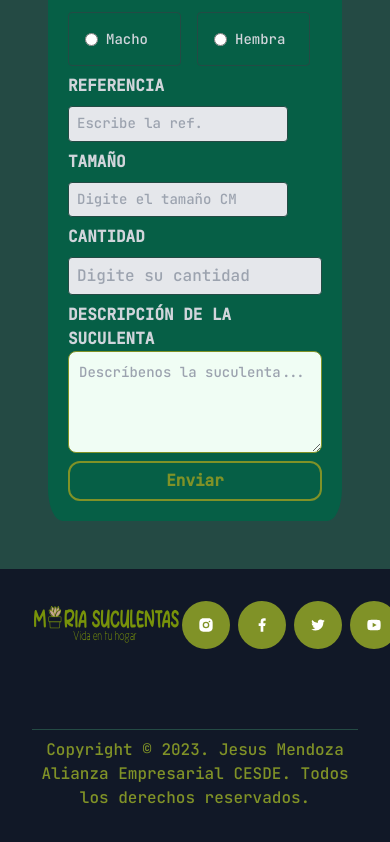
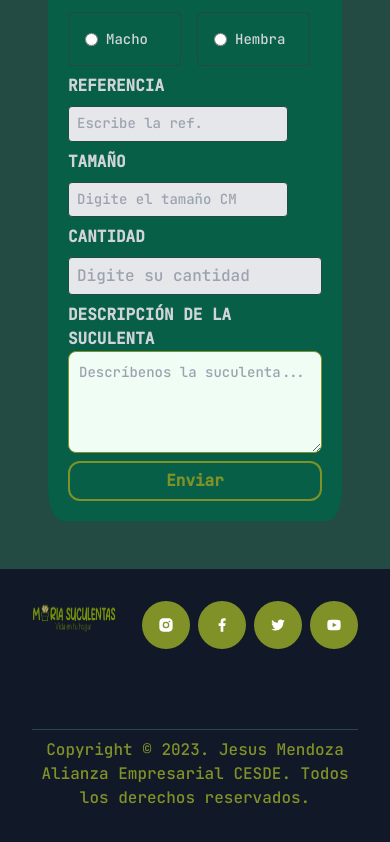
Before and after one commit to JsMendoza13/MariSuculenta, a React (Vite) app: page /productos in a window 390 px wide. Shown: the part 646-1488 px from the top of the page. Built offline with nearby package versions, Linux system fonts and the light colour scheme.

Commit message:
fix responsive mobile title main

```diff
--- a/src/components/Footer.jsx
+++ b/src/components/Footer.jsx
@@ -12,7 +12,7 @@ const Footer = () => {
     <footer className="bg-gray-900 xl:p-20 p-8">
       {/* Imagen logo footer */}
       <div className="flex item-center justify-between border-b pb-20 border-secundary ">
-        <img id="img__logo" src={logof} alt="footer" />
+        <img id="img__logo__f" src={logof} alt="footer" />
 
         {/* Iconos Social */}
 
--- a/src/components/Main.jsx
+++ b/src/components/Main.jsx
@@ -15,7 +15,7 @@ const Main = () => {
         <div className="md:w-[82%] md:flex md:item-center">
           <div className="mt-6 md:col-span-5 flex items-center justify-center p-8 xl:p-14 ">
             <div className="flex flex-col gap-5">
-              <h1 className=" text-5xl xl:text-7xl font-bold xl:leading-[5.5rem] text-white">
+              <h1 className=" text-4xl xl:text-7xl font-bold xl:leading-[5.5rem] text-white">
                 Bienvenidos a Maria{" "}
                 <span className="text-primary tracking-[3px] ">Suculentas</span>
               </h1>
--- a/src/index.css
+++ b/src/index.css
@@ -27,7 +27,8 @@ a {
   text-decoration: none;
 }
 
-#img__logo {
+#img__logo,
+#img__logo__f {
   max-width: 200px;
 }
 
@@ -155,6 +156,11 @@ a.active {
     align-items: center;
   }
   @media screen and (max-width: 480px) {
+    #img__logo__f {
+      max-width: 85px;
+      height: 35px;
+    }
+
     .containerIn {
       padding: 5px;
     }
@@ -162,7 +168,7 @@ a.active {
     .contentCard {
       width: 286px;
     }
-    .seccionCard h2 {
+    .seccionCard h3 {
       margin: 0 0 5px;
     }
   }
```
